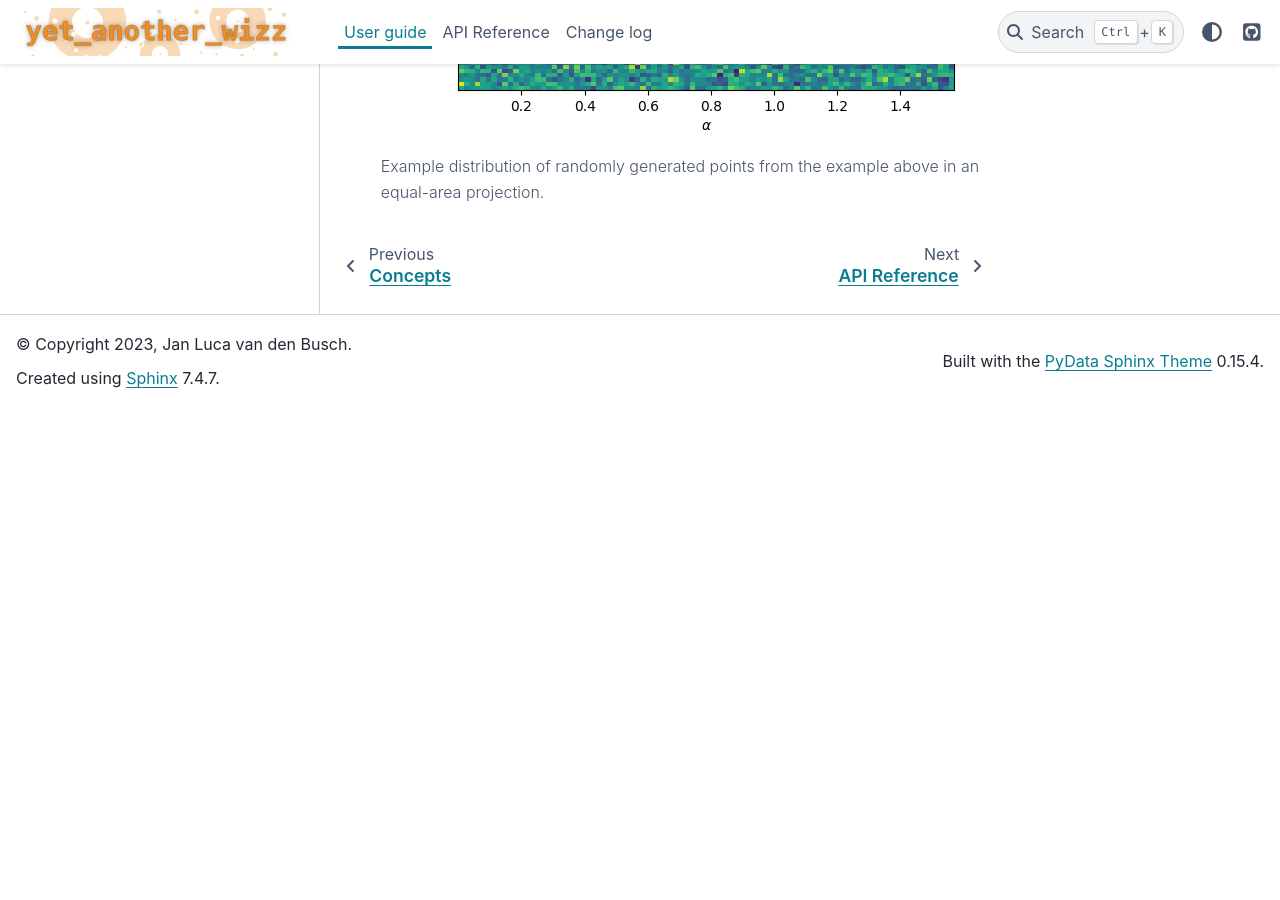
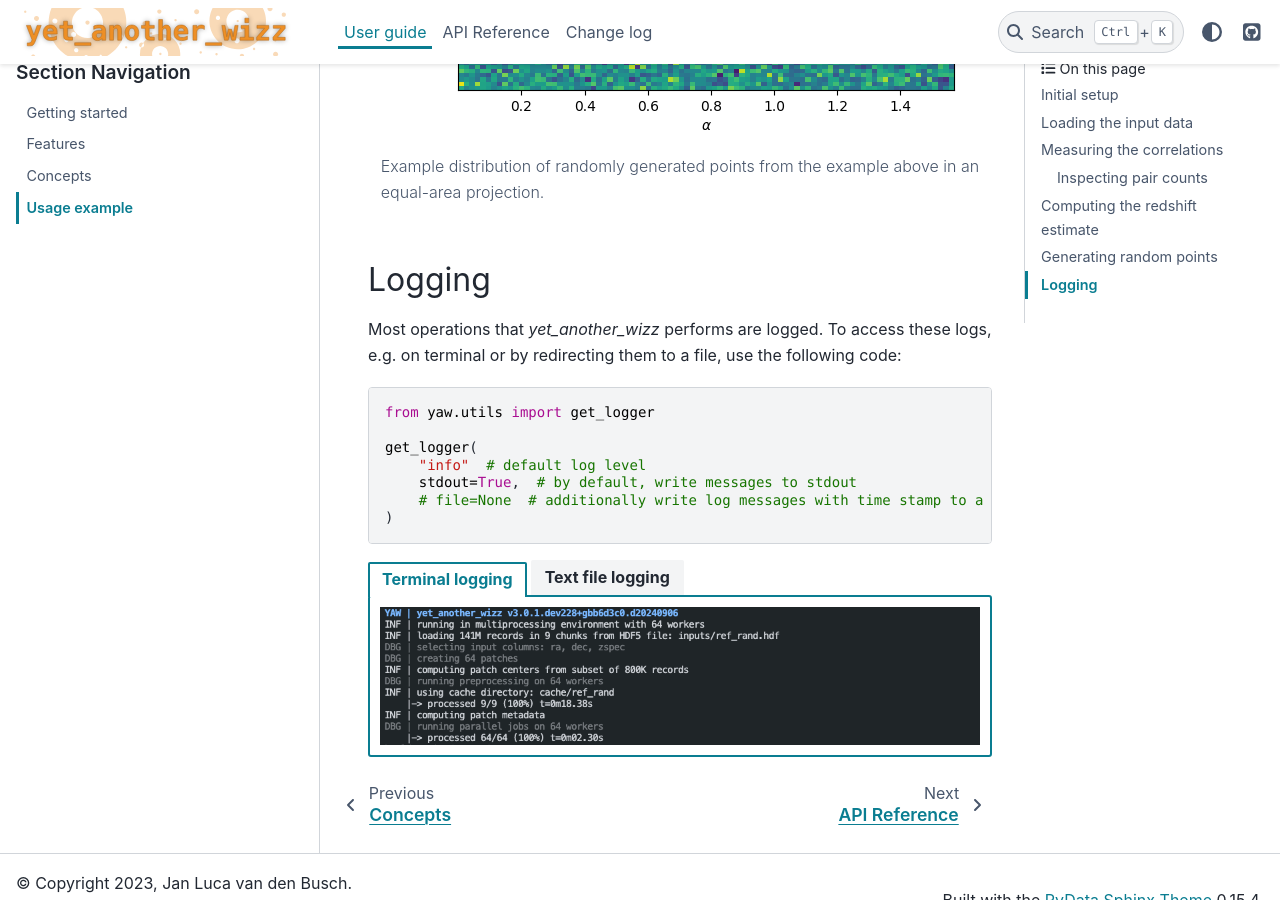
Before and after one commit to jlvdb/yet_another_wizz, a Sphinx documentation site: the page built from docs/source/user_guide/examples.rst, in a window 1280 px wide and 900 px high, scrolled down 6724 px. Built offline with Sphinx 7.4.7 and the PyData theme 0.15.4, drawn with Linux system fonts in a browser that asks for light colours; the version number could not be read and is left out; before the commit the page ends 7132 px from its top, so only the background shows below that.

Commit message:
added logging example

```diff
--- a/docs/source/user_guide/examples.rst
+++ b/docs/source/user_guide/examples.rst
@@ -26,6 +26,7 @@ reference sample.
     tool when installing the sparate command-line client ``yet_another_wizz_cli``.
     This tool is deprecated as of version 3.0 but maybe be integrated directly
     into `yet_another_wizz` in a future release.
+
 
 Initial setup
 -------------
@@ -305,3 +306,31 @@ weights, if desired. For example:
 
     Example distribution of randomly generated points from the example above in
     an equal-area projection.
+
+
+Logging
+-------
+
+Most operations that `yet_another_wizz` performs are logged. To access these
+logs, e.g. on terminal or by redirecting them to a file, use the following code:
+
+.. code-block:: python
+
+    from yaw.utils import get_logger
+
+    get_logger(
+        "info"  # default log level
+        stdout=True,  # by default, write messages to stdout
+        # file=None  # additionally write log messages with time stamp to a file
+    )
+
+
+.. tab-set::
+
+   .. tab-item:: Terminal logging
+
+      .. image:: /_static/logs_pretty.png
+
+   .. tab-item:: Text file logging
+
+      .. image:: /_static/logs_plain.png
```
Also changed, not shown: docs/source/api.rst (+10 -0 lines), docs/source/_static/logs_plain.png (added), docs/source/_static/logs_pretty.png (added).
